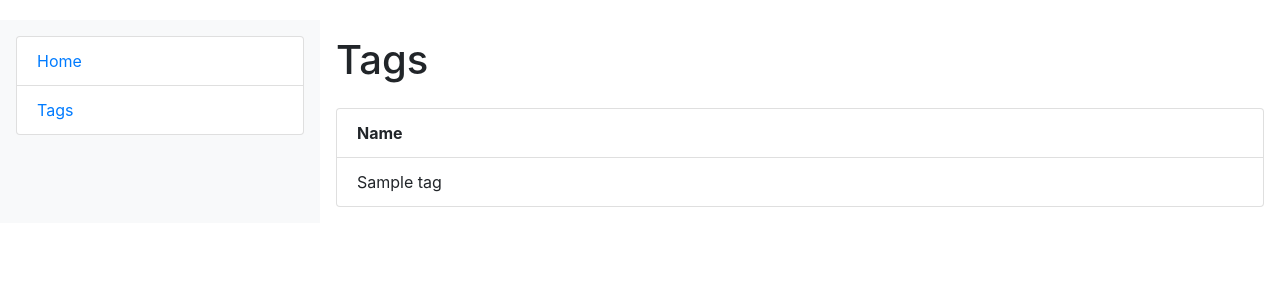
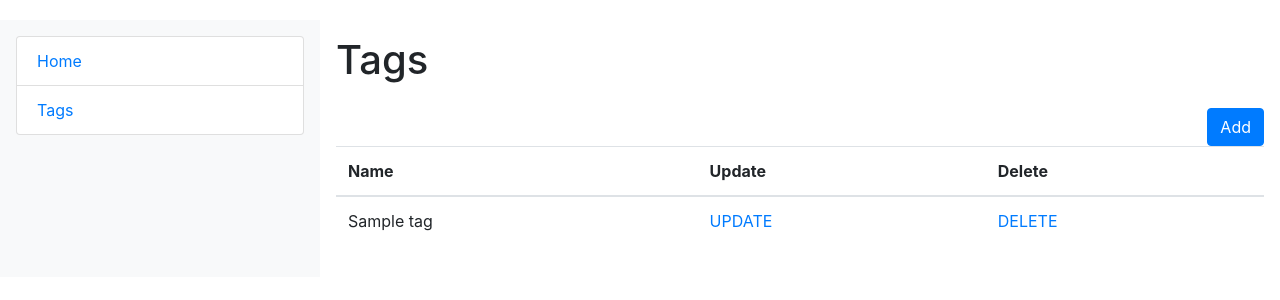
Before and after one commit to romanshupak/todolist, a Django app: page /tags/ in a window 1280 px wide. Shown: the top 300 px of the page. Run offline with Django 5.2, Linux system fonts and the light colour scheme; tables that the repository leaves empty hold one stand-in row (values such as "Sample post").

Commit message:
Adjust tags_list.

```diff
--- a/templates/tasks/tags_list.html
+++ b/templates/tasks/tags_list.html
@@ -6,14 +6,33 @@
 
 {% block content %}
   <h1 class="mb-4">Tags</h1>
-  <ul class="list-group">
-    <li class="list-group-item font-weight-bold">Name</li> <!-- Перший рядок жирним -->
+  <a href="{% url 'tasks:tasks-create' %}" class="btn btn-primary float-right">
+    Add
+  </a>
+  <table class="table">
+    <thead>
+    <tr>
+      <th class="font-weight-bold">Name</th>
+      <th class="font-weight-bold">Update</th>
+      <th class="font-weight-bold">Delete</th>
+    </tr>
+    </thead>
+    <tbody>
     {% for tag in tag_list %}
-      <li class="list-group-item d-flex justify-content-between align-items-center">
-        <span>{{ tag.name }}</span>
-      </li>
+      <tr>
+        <td>{{ tag.name }}</td>
+        <td>
+          <a href="{% url 'tasks:tasks-update' pk=tag.id %}">UPDATE</a>
+        </td>
+        <td>
+          <a href="{% url 'tasks:tasks-delete' pk=tag.id %}">DELETE</a>
+        </td>
+      </tr>
     {% empty %}
-      <li class="list-group-item text-center text-muted">No tags available</li>
+      <tr>
+        <td colspan="3" class="text-center text-muted">No tags available</td>
+      </tr>
     {% endfor %}
-  </ul>
+    </tbody>
+  </table>
 {% endblock %}
```
